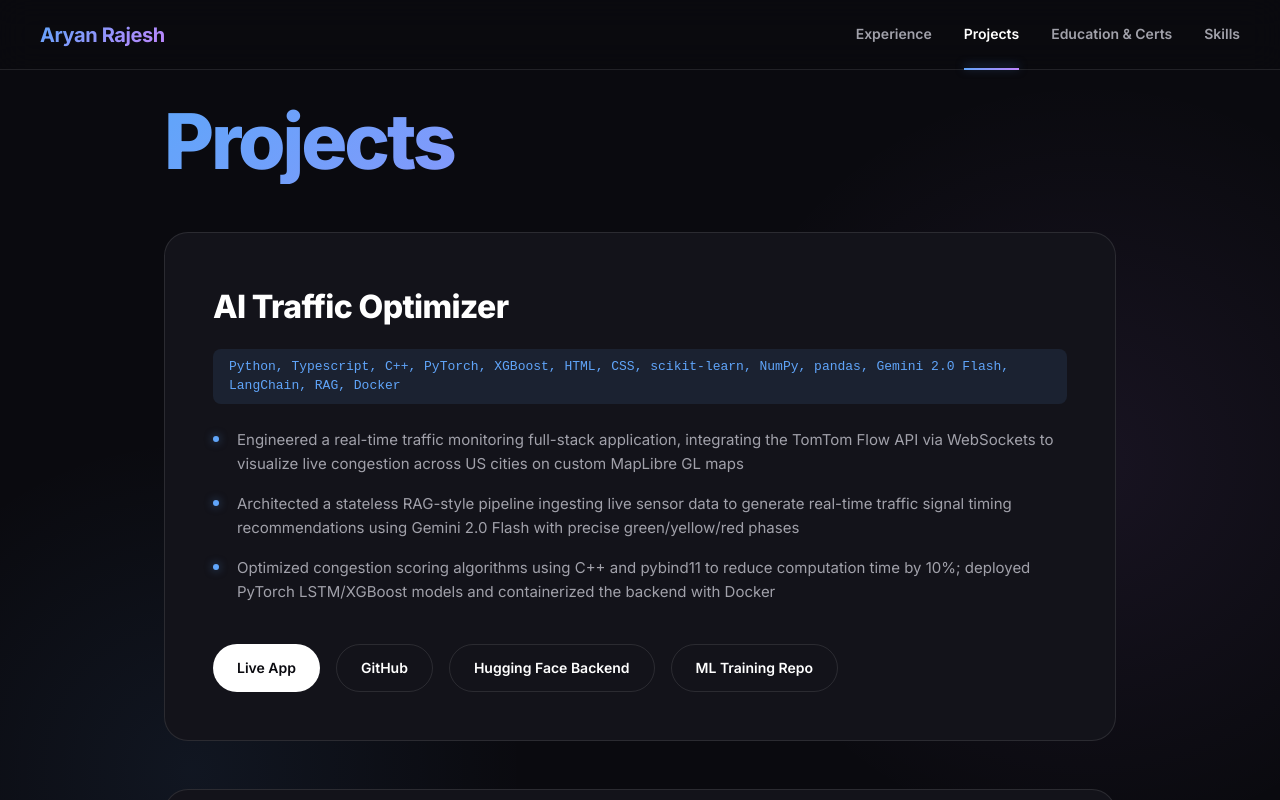
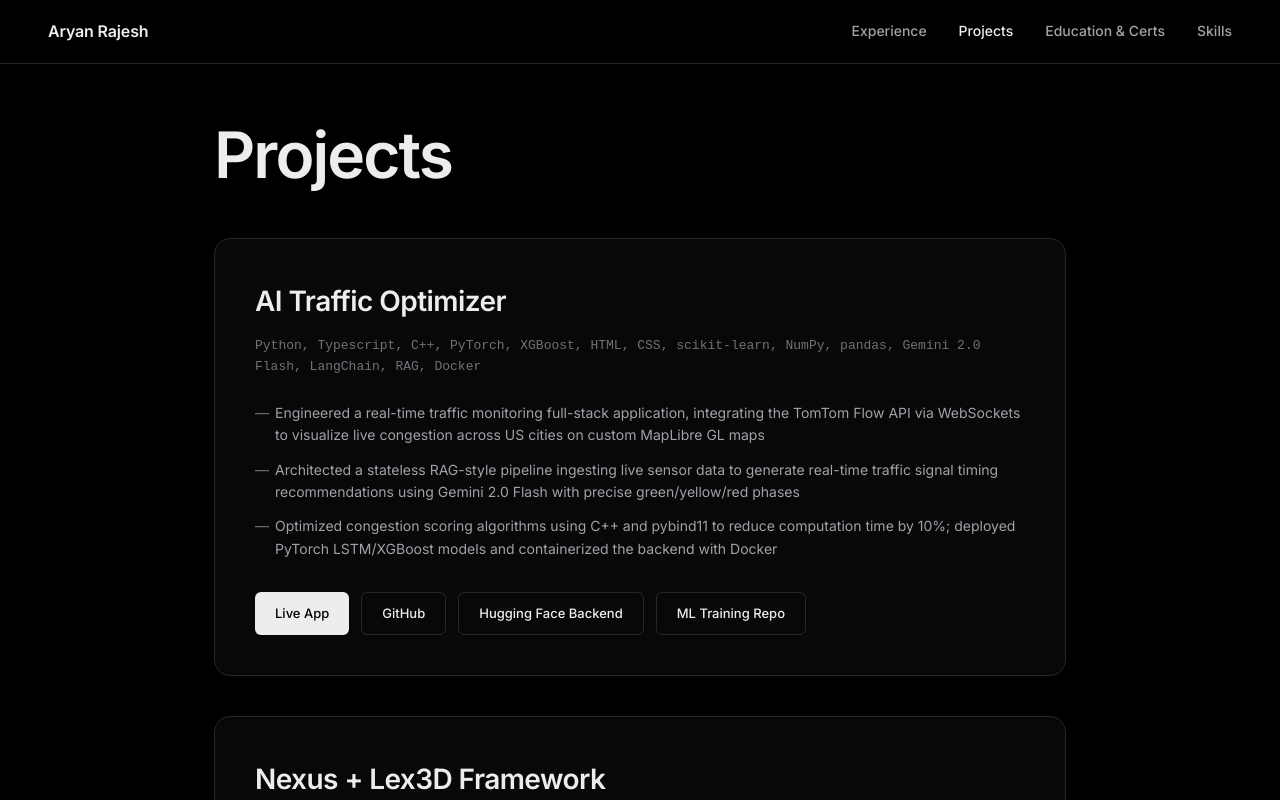
Before and after one commit to aryan-rajesh7/landing-ml-graphs, a Next.js app: page /projects in a window 1280 px wide. Shown: the top 800 px of the page. Built offline with nearby package versions, Linux system fonts and the light colour scheme.

Commit message:
sleek minimalist redesign

```diff
--- a/app/globals.css
+++ b/app/globals.css
@@ -1,17 +1,15 @@
-@import url('https://fonts.googleapis.com/css2?family=Inter:wght@300;400;500;600;700;800&family=Playfair+Display:wght@700&display=swap');
+@import url('https://fonts.googleapis.com/css2?family=Inter:wght@300;400;500;600;700&display=swap');
 
 :root {
-  --bg-primary: #0a0a0f;
-  --bg-secondary: #13131a;
-  --text-primary: #ffffff;
+  --bg-primary: #000000;
+  --bg-secondary: #0a0a0a;
+  --text-primary: #ededed;
   --text-secondary: #a1a1aa;
   --text-tertiary: #71717a;
-  --accent: #60a5fa;
-  --accent-glow: rgba(96, 165, 250, 0.5);
-  --accent-secondary: #c084fc;
-  --border: rgba(255, 255, 255, 0.1);
-  --gradient-text: linear-gradient(135deg, #60a5fa 0%, #c084fc 100%);
-  --gradient-bg: linear-gradient(135deg, rgba(96, 165, 250, 0.1) 0%, rgba(192, 132, 252, 0.1) 100%);
+  --accent: #ffffff;
+  --border: #27272a;
+  --glass-bg: rgba(255, 255, 255, 0.03);
+  --glass-border: rgba(255, 255, 255, 0.08);
 }
 
 * { box-sizing: border-box; margin: 0; padding: 0; }
@@ -22,9 +20,7 @@ body {
   font-family: 'Inter', -apple-system, sans-serif;
   line-height: 1.6;
   overflow-x: hidden;
-  background-image:
-    radial-gradient(circle at 15% 50%, rgba(96, 165, 250, 0.08), transparent 25%),
-    radial-gradient(circle at 85% 30%, rgba(192, 132, 252, 0.08), transparent 25%);
+  -webkit-font-smoothing: antialiased;
 }
 
 /* --- NAVBAR --- */
@@ -33,27 +29,23 @@ body {
   top: 0;
   left: 0;
   right: 0;
-  height: 70px;
+  height: 64px;
   display: flex;
   align-items: center;
   justify-content: space-between;
-  padding: 0 40px;
-  background: rgba(10, 10, 15, 0.7);
-  backdrop-filter: blur(16px);
-  -webkit-backdrop-filter: blur(16px);
+  padding: 0 48px;
+  background: rgba(0, 0, 0, 0.5);
+  backdrop-filter: blur(20px);
+  -webkit-backdrop-filter: blur(20px);
   border-bottom: 1px solid var(--border);
   z-index: 1000;
-  transition: all 0.3s;
 }
 .nav-brand {
-  font-weight: 700;
-  font-size: 20px;
+  font-weight: 600;
+  font-size: 16px;
   color: var(--text-primary);
   text-decoration: none;
-  letter-spacing: -0.02em;
-  background: var(--gradient-text);
-  -webkit-background-clip: text;
-  -webkit-text-fill-color: transparent;
+  letter-spacing: -0.01em;
 }
 .nav-links {
   display: flex;
@@ -61,7 +53,7 @@ body {
 }
 .nav-link {
   font-size: 14px;
-  font-weight: 600;
+  font-weight: 500;
   color: var(--text-secondary);
   text-decoration: none;
   transition: color 0.2s;
@@ -70,16 +62,6 @@ body {
 .nav-link:hover, .nav-link.active {
   color: var(--text-primary);
 }
-.nav-link.active::after {
-  content: '';
-  position: absolute;
-  bottom: -24px;
-  left: 0;
-  right: 0;
-  height: 2px;
-  background: var(--gradient-text);
-  box-shadow: 0 -2px 10px var(--accent-glow);
-}
 @media (max-width: 768px) {
   .nav-links { display: none; }
   .navbar { padding: 0 24px; }
@@ -87,17 +69,17 @@ body {
 
 /* --- LAYOUT & REVEAL --- */
 .main-content {
-  max-width: 1000px;
+  max-width: 900px;
   margin: 0 auto;
   padding: 0 24px;
-  padding-top: 100px; /* Offset for navbar */
+  padding-top: 120px; /* Offset for navbar */
   min-height: calc(100vh - 80px);
 }
 
 .scroll-reveal {
   opacity: 0;
-  transform: translateY(30px);
-  transition: all 0.8s cubic-bezier(0.16, 1, 0.3, 1);
+  transform: translateY(20px);
+  transition: opacity 0.8s cubic-bezier(0.16, 1, 0.3, 1), transform 0.8s cubic-bezier(0.16, 1, 0.3, 1);
 }
 .scroll-reveal.revealed {
   opacity: 1;
@@ -106,11 +88,11 @@ body {
 
 /* --- SECTION HEADERS --- */
 .section-header {
-  font-size: 14px;
-  font-weight: 700;
+  font-size: 13px;
+  font-weight: 600;
   text-transform: uppercase;
-  letter-spacing: 0.15em;
-  color: var(--accent);
+  letter-spacing: 0.1em;
+  color: var(--text-secondary);
   margin-bottom: 40px;
   display: flex;
   align-items: center;
@@ -124,84 +106,78 @@ body {
 }
 
 .page-title {
-  font-size: clamp(3rem, 6vw, 5rem);
-  font-weight: 800;
+  font-size: clamp(2.5rem, 5vw, 4rem);
+  font-weight: 600;
   line-height: 1.1;
-  letter-spacing: -0.04em;
-  background: var(--gradient-text);
-  -webkit-background-clip: text;
-  -webkit-text-fill-color: transparent;
+  letter-spacing: -0.03em;
+  color: var(--text-primary);
   margin-bottom: 48px;
 }
 
 /* --- HERO --- */
 .hero {
-  min-height: calc(100vh - 100px);
+  min-height: calc(100vh - 120px);
   display: flex;
   flex-direction: column;
   justify-content: center;
   position: relative;
+  padding-bottom: 80px;
 }
 .hero-title {
-  font-size: clamp(4rem, 10vw, 8rem);
-  font-weight: 800;
-  line-height: 1;
-  letter-spacing: -0.04em;
+  font-size: clamp(2.5rem, 6vw, 4.5rem);
+  font-weight: 600;
+  line-height: 1.1;
+  letter-spacing: -0.03em;
   color: var(--text-primary);
-  margin-bottom: 24px;
+  margin-bottom: 16px;
 }
 .hero-subtitle {
-  font-size: clamp(1.2rem, 3vw, 2rem);
-  font-weight: 500;
-  background: var(--gradient-text);
-  -webkit-background-clip: text;
-  -webkit-text-fill-color: transparent;
+  font-size: clamp(1.1rem, 2vw, 1.5rem);
+  font-weight: 400;
+  color: var(--text-secondary);
   margin-bottom: 32px;
 }
 .hero-desc {
-  font-size: 1.15rem;
+  font-size: 1.1rem;
   color: var(--text-secondary);
-  max-width: 600px;
+  max-width: 640px;
   margin-bottom: 40px;
   line-height: 1.7;
 }
 .hero-desc strong {
   color: var(--text-primary);
-  font-weight: 600;
+  font-weight: 500;
 }
 
 .hero-links {
   display: flex;
-  gap: 24px;
-  font-size: 15px;
-  font-weight: 600;
+  gap: 16px;
+  font-size: 14px;
+  font-weight: 500;
   flex-wrap: wrap;
 }
 .hero-link {
   color: var(--text-primary);
   text-decoration: none;
-  position: relative;
-  padding: 12px 24px;
-  border-radius: 100px;
-  background: var(--bg-secondary);
-  border: 1px solid var(--border);
-  transition: all 0.3s;
+  padding: 10px 20px;
+  border-radius: 6px;
+  background: var(--glass-bg);
+  border: 1px solid var(--glass-border);
+  transition: all 0.2s ease;
 }
 .hero-link:hover {
-  background: var(--gradient-bg);
-  border-color: var(--accent);
-  box-shadow: 0 0 20px var(--accent-glow);
-  transform: translateY(-2px);
+  background: rgba(255, 255, 255, 0.08);
+  border-color: rgba(255, 255, 255, 0.15);
 }
 
 /* --- TIMELINE --- */
 .timeline {
-  border-left: 2px solid var(--border);
-  padding-left: 40px;
-  margin-left: 12px;
+  border-left: 1px solid var(--border);
+  padding-left: 32px;
+  margin-left: 8px;
   display: flex;
   flex-direction: column;
-  gap: 64px;
+  gap: 56px;
   margin-bottom: 80px;
 }
 .timeline-item {
@@ -210,18 +186,16 @@ body {
 .timeline-item::before {
   content: '';
   position: absolute;
-  left: -49px;
+  left: -37px;
   top: 6px;
-  width: 16px;
-  height: 16px;
-  background: var(--bg-primary);
-  border: 2px solid var(--accent);
+  width: 10px;
+  height: 10px;
+  background: var(--border);
   border-radius: 50%;
   transition: all 0.3s;
 }
 .timeline-item:hover::before {
-  background: var(--accent);
-  box-shadow: 0 0 15px var(--accent-glow);
+  background: var(--text-primary);
 }
 .exp-header {
   display: flex;
@@ -232,27 +206,21 @@ body {
   margin-bottom: 8px;
 }
 .exp-role {
-  font-size: 22px;
-  font-weight: 700;
+  font-size: 20px;
+  font-weight: 600;
   color: var(--text-primary);
 }
 .exp-date {
-  font-size: 14px;
+  font-size: 13px;
   color: var(--text-tertiary);
-  font-weight: 600;
-  background: var(--bg-secondary);
-  padding: 4px 12px;
-  border-radius: 100px;
-  border: 1px solid var(--border);
+  font-weight: 500;
+  font-feature-settings: "tnum";
 }
 .exp-company {
-  font-size: 16px;
-  font-weight: 600;
-  background: var(--gradient-text);
-  -webkit-background-clip: text;
-  -webkit-text-fill-color: transparent;
-  margin-bottom: 16px;
-  display: inline-block;
+  font-size: 15px;
+  font-weight: 500;
+  color: var(--text-secondary);
+  margin-bottom: 20px;
 }
 .exp-bullets {
   list-style-type: none;
@@ -261,106 +229,82 @@ body {
   gap: 12px;
 }
 .exp-bullets li {
-  font-size: 15px;
+  font-size: 14px;
   color: var(--text-secondary);
   position: relative;
   padding-left: 20px;
+  line-height: 1.6;
 }
 .exp-bullets li::before {
-  content: '→';
+  content: '—';
   position: absolute;
   left: 0;
-  color: var(--accent);
-  font-weight: bold;
+  color: var(--text-tertiary);
 }
 
 /* --- PROJECTS --- */
 .projects-grid {
   display: grid;
   grid-template-columns: 1fr;
-  gap: 48px;
+  gap: 40px;
   margin-bottom: 80px;
 }
 .project-card {
-  background: var(--bg-secondary);
+  background: var(--glass-bg);
   border: 1px solid var(--border);
-  border-radius: 24px;
-  padding: 48px;
-  transition: all 0.4s cubic-bezier(0.16, 1, 0.3, 1);
-  position: relative;
-  overflow: hidden;
-}
-.project-card::before {
-  content: '';
-  position: absolute;
-  top: 0; left: 0; right: 0; height: 2px;
-  background: var(--gradient-text);
-  opacity: 0;
-  transition: opacity 0.4s;
+  border-radius: 16px;
+  padding: 40px;
+  transition: border-color 0.3s ease;
 }
 .project-card:hover {
-  box-shadow: 0 20px 40px rgba(0,0,0,0.4);
-  transform: translateY(-4px);
-  border-color: rgba(255,255,255,0.2);
-}
-.project-card:hover::before {
-  opacity: 1;
+  border-color: rgba(255,255,255,0.15);
 }
 .project-title {
-  font-size: 32px;
-  font-weight: 800;
-  margin-bottom: 16px;
+  font-size: 28px;
+  font-weight: 600;
+  margin-bottom: 12px;
   letter-spacing: -0.02em;
   color: var(--text-primary);
 }
 .project-stack {
   font-size: 13px;
-  color: var(--accent);
+  color: var(--text-tertiary);
   font-family: monospace;
   margin-bottom: 24px;
-  line-height: 1.5;
-  background: rgba(96, 165, 250, 0.1);
-  padding: 8px 16px;
-  border-radius: 8px;
-  display: inline-block;
 }
 .project-bullets {
   list-style: none;
   display: flex;
   flex-direction: column;
-  gap: 16px;
-  margin-bottom: 40px;
+  gap: 12px;
+  margin-bottom: 32px;
 }
 .project-bullets li {
-  font-size: 15px;
+  font-size: 14px;
   color: var(--text-secondary);
-  padding-left: 24px;
+  padding-left: 20px;
   position: relative;
+  line-height: 1.6;
 }
 .project-bullets li::before {
-  content: '';
+  content: '—';
   position: absolute;
   left: 0;
-  top: 8px;
-  width: 6px;
-  height: 6px;
-  border-radius: 50%;
-  background: var(--accent);
-  box-shadow: 0 0 8px var(--accent-glow);
+  color: var(--text-tertiary);
 }
 
 .btn-group {
   display: flex;
-  gap: 16px;
+  gap: 12px;
   flex-wrap: wrap;
 }
 .btn {
-  padding: 12px 24px;
-  border-radius: 100px;
-  font-size: 14px;
-  font-weight: 600;
+  padding: 10px 20px;
+  border-radius: 6px;
+  font-size: 13px;
+  font-weight: 500;
   text-decoration: none;
-  transition: all 0.3s;
+  transition: all 0.2s;
   display: inline-flex;
   align-items: center;
 }
@@ -369,9 +313,7 @@ body {
   color: var(--bg-primary);
 }
 .btn-primary:hover {
-  background: var(--accent);
-  color: var(--bg-primary);
-  box-shadow: 0 0 20px var(--accent-glow);
+  background: rgba(255, 255, 255, 0.9);
 }
 .btn-outline {
   background: transparent;
@@ -379,123 +321,109 @@ body {
   border: 1px solid var(--border);
 }
 .btn-outline:hover {
-  border-color: var(--accent);
-  color: var(--accent);
+  border-color: rgba(255, 255, 255, 0.2);
+  background: rgba(255, 255, 255, 0.03);
 }
 
 /* --- SKILLS --- */
 .skills-container {
   display: flex;
   flex-wrap: wrap;
-  gap: 16px;
+  gap: 12px;
   margin-bottom: 80px;
 }
 .skill-pill {
-  padding: 12px 24px;
-  background: var(--bg-secondary);
+  padding: 8px 16px;
+  background: var(--glass-bg);
   border: 1px solid var(--border);
-  border-radius: 100px;
-  font-size: 15px;
-  font-weight: 600;
-  color: var(--text-primary);
-  transition: all 0.3s;
+  border-radius: 6px;
+  font-size: 14px;
+  font-weight: 500;
+  color: var(--text-secondary);
+  transition: all 0.2s;
   cursor: default;
 }
 .skill-pill:hover {
-  background: var(--gradient-bg);
-  border-color: var(--accent);
-  color: var(--accent);
-  box-shadow: 0 0 20px var(--accent-glow);
-  transform: translateY(-2px);
+  border-color: rgba(255, 255, 255, 0.15);
+  color: var(--text-primary);
 }
 
 /* --- EDUCATION & CERTS --- */
 .edu-card {
-  background: var(--bg-secondary);
+  background: var(--glass-bg);
   border: 1px solid var(--border);
-  border-radius: 24px;
-  padding: 40px;
+  border-radius: 16px;
+  padding: 32px;
   display: flex;
   justify-content: space-between;
   align-items: flex-start;
   flex-wrap: wrap;
   gap: 24px;
   margin-bottom: 24px;
-  transition: all 0.3s;
-}
-.edu-card:hover {
-  border-color: var(--accent);
-  box-shadow: 0 0 30px rgba(96, 165, 250, 0.05);
 }
 .edu-school {
-  font-size: 24px;
-  font-weight: 800;
-  margin-bottom: 8px;
+  font-size: 20px;
+  font-weight: 600;
+  margin-bottom: 4px;
   color: var(--text-primary);
 }
 .edu-degree {
-  font-size: 16px;
-  color: var(--accent);
-  font-weight: 600;
+  font-size: 15px;
+  color: var(--text-secondary);
+  font-weight: 500;
 }
 .edu-meta {
   margin-top: 16px;
   font-size: 14px;
-  color: var(--text-secondary);
+  color: var(--text-tertiary);
 }
 .cert-grid {
   display: grid;
-  grid-template-columns: repeat(auto-fit, minmax(300px, 1fr));
-  gap: 24px;
+  grid-template-columns: repeat(auto-fit, minmax(280px, 1fr));
+  gap: 20px;
   margin-bottom: 80px;
 }
 .cert-card {
-  background: var(--bg-secondary);
+  background: var(--glass-bg);
   border: 1px solid var(--border);
-  border-radius: 16px;
+  border-radius: 12px;
   padding: 24px;
-  transition: all 0.3s;
+  transition: border-color 0.2s;
 }
 .cert-card:hover {
-  border-color: var(--accent-secondary);
-  transform: translateY(-4px);
+  border-color: rgba(255, 255, 255, 0.15);
 }
 .cert-title {
-  font-size: 16px;
-  font-weight: 600;
-  margin-bottom: 8px;
+  font-size: 15px;
+  font-weight: 500;
+  margin-bottom: 6px;
   color: var(--text-primary);
 }
 .cert-issuer {
-  font-size: 14px;
-  color: var(--accent);
+  font-size: 13px;
+  color: var(--text-secondary);
   margin-bottom: 12px;
-  font-weight: 500;
 }
 .cert-id {
   font-family: monospace;
   font-size: 12px;
   color: var(--text-tertiary);
-  background: var(--bg-primary);
-  padding: 4px 8px;
-  border-radius: 4px;
-  display: inline-block;
 }
 
 /* Footer */
 footer {
   text-align: center;
   padding: 80px 24px 40px;
-  font-size: 14px;
+  font-size: 13px;
   color: var(--text-tertiary);
   border-top: 1px solid var(--border);
 }
 
 @media (max-width: 768px) {
-  .hero-title { font-size: 3.5rem; }
-  .hero-subtitle { font-size: 1.5rem; }
+  .hero-title { font-size: 2.5rem; }
+  .hero-subtitle { font-size: 1.2rem; }
   .timeline { padding-left: 24px; }
-  .timeline-item::before { left: -33px; }
+  .timeline-item::before { left: -29px; }
   .project-card { padding: 24px; }
   .edu-card { padding: 24px; flex-direction: column; }
   .edu-card > div:last-child { text-align: left; }
@@ -510,40 +438,15 @@ footer {
   display: flex;
   align-items: center;
   justify-content: center;
-  transition: opacity 0.8s cubic-bezier(0.16, 1, 0.3, 1), transform 0.8s cubic-bezier(0.16, 1, 0.3, 1);
+  transition: opacity 0.8s cubic-bezier(0.16, 1, 0.3, 1);
 }
 .loader-wrapper.hidden {
   opacity: 0;
   pointer-events: none;
-  transform: translateY(-20px);
 }
-
 .loader-text {
-  font-size: 24px;
-  font-weight: 800;
-  letter-spacing: 0.2em;
-  text-transform: uppercase;
-  position: relative;
-  overflow: hidden;
-  color: var(--text-primary);
+  font-size: 16px;
+  font-weight: 500;
+  letter-spacing: 0.1em;
+  color: var(--text-secondary);
 }
-.loader-text::after {
-  content: '';
-  position: absolute;
-  top: 0; left: 0; right: 0; bottom: 0;
-  background: var(--gradient-text);
-  transform: translateX(-100%);
-  animation: swipe 1.5s cubic-bezier(0.7, 0, 0.3, 1) forwards;
-}
-@keyframes swipe {
-  0% { transform: translateX(-100%); }
-  50% { transform: translateX(0); }
-  100% { transform: translateX(100%); }
-}
-.loader-text-inner {
-  opacity: 0;
-  animation: revealText 0.1s forwards 0.75s;
-}
-@keyframes revealText {
-  to { opacity: 1; }
-}
```
